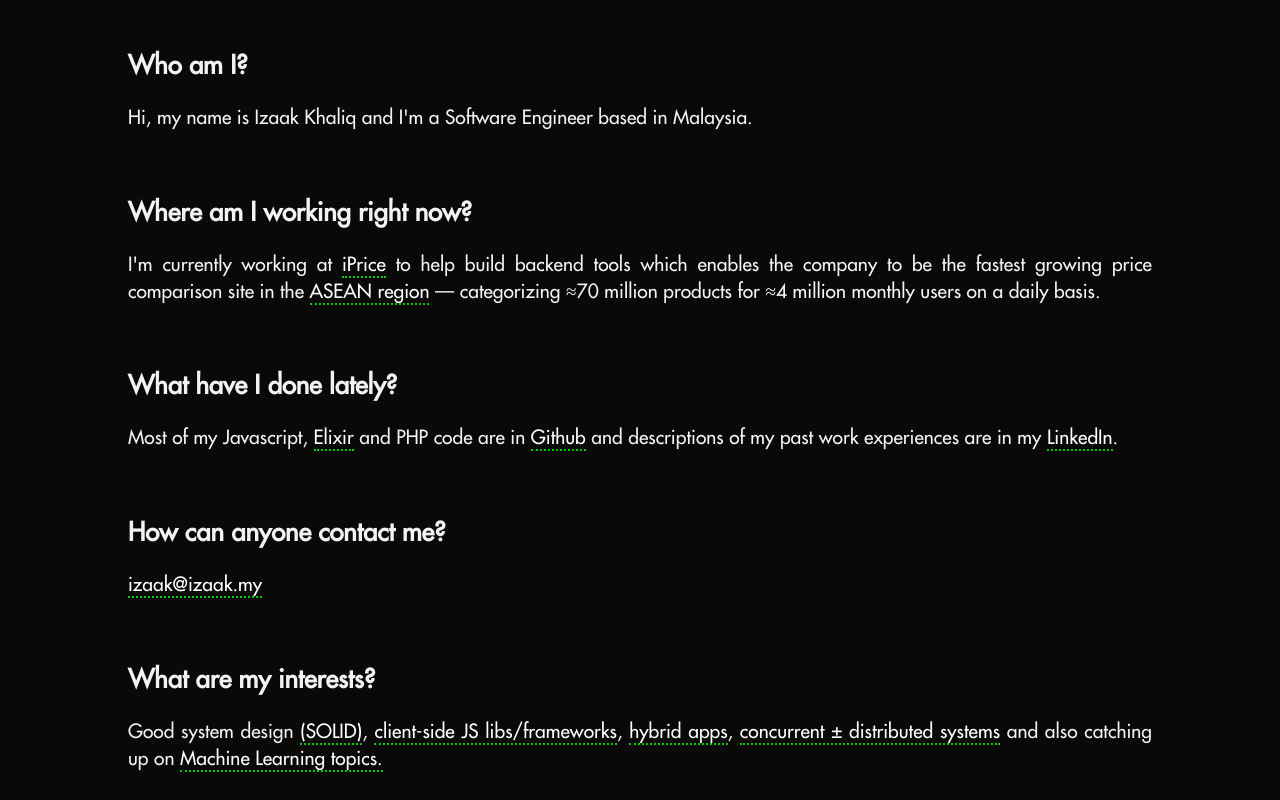
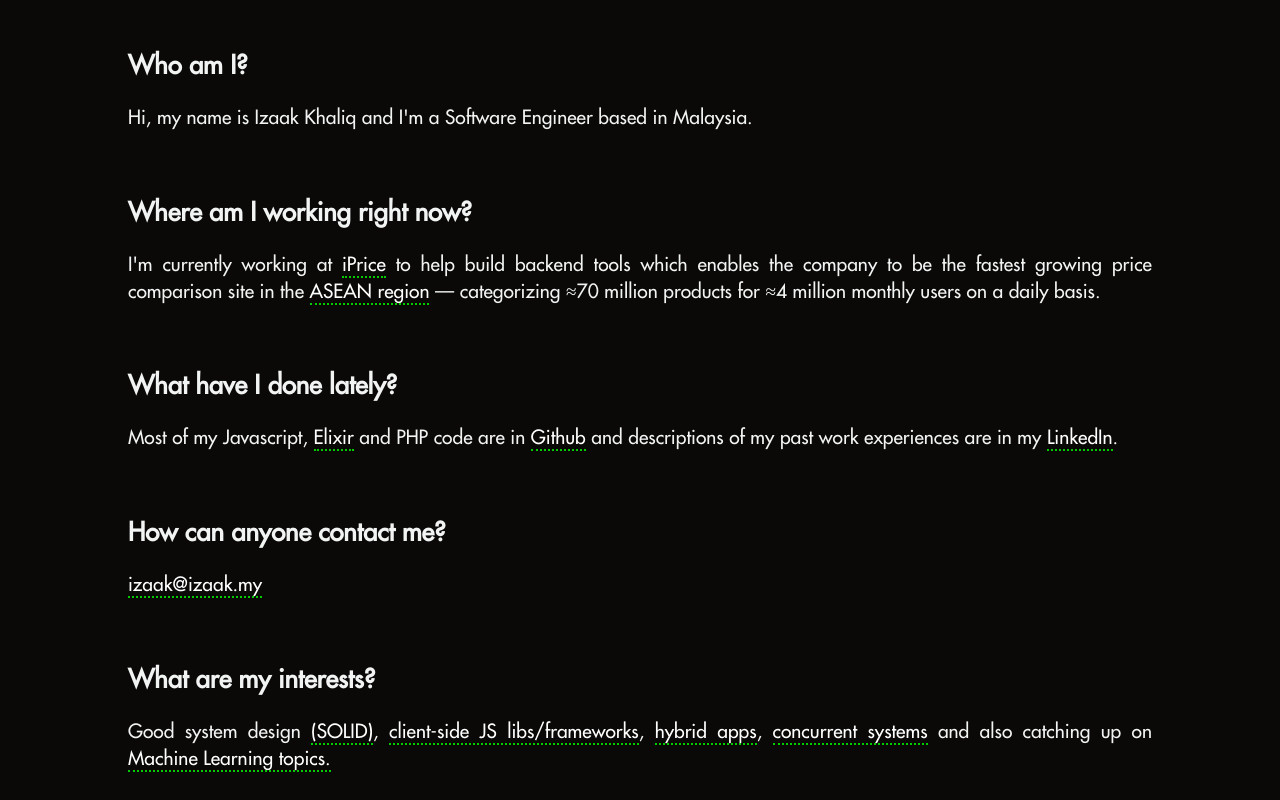
Before and after one commit to 1zaak/1zaak.github.io, a website: page index.html in a window 1280 px wide. Drawn offline with Linux system fonts and the light colour scheme.

Commit message:
Add more content

```diff
--- a/index.html
+++ b/index.html
@@ -31,19 +31,13 @@
           <br/>
           <h2 class="question">What are my interests?</h2>
           <p class = "justify answer">Good system design <a class="normal" href="https://en.wikipedia.org/wiki/SOLID_(object-oriented_design)" target="_blank">(SOLID)</a>, <a class="normal" href="https://www.typescriptlang.org/" target="_blank">client-side JS libs/frameworks</a>, <a class="normal" href="http://ionicframework.com/" target="_blank">hybrid apps</a>,
-            <a class="normal" href="http://erlang.org/download/armstrong_thesis_2003.pdf" target="_blank">concurrent &plusmn; distributed systems</a> and also catching up on <a class="normal" href="https://github.com/terryum/awesome-deep-learning-papers" target="_blank">Machine Learning topics.</a></p>
+            <a class="normal" href="http://adit.io/posts/2013-05-15-Locks,-Actors,-And-STM-In-Pictures.html" target="_blank">concurrent systems</a> and also catching up on <a class="normal" href="https://github.com/terryum/awesome-deep-learning-papers" target="_blank">Machine Learning topics.</a></p>
           <br/>
           <div class="icons">
             <a href="https://github.com/1zaak" target="_blank"><i class="huge github icon"></i></a>
             <a href="https://www.linkedin.com/in/1zaak" target="_blank"><i class="huge linkedin icon"></i></a>
           </div>
       </div>
-      <!-- <div class="child1">
-
-      </div> -->
-      <!-- <div class="child2">
-
-      </div> -->
     </div>
   </body>
 </html>
```
